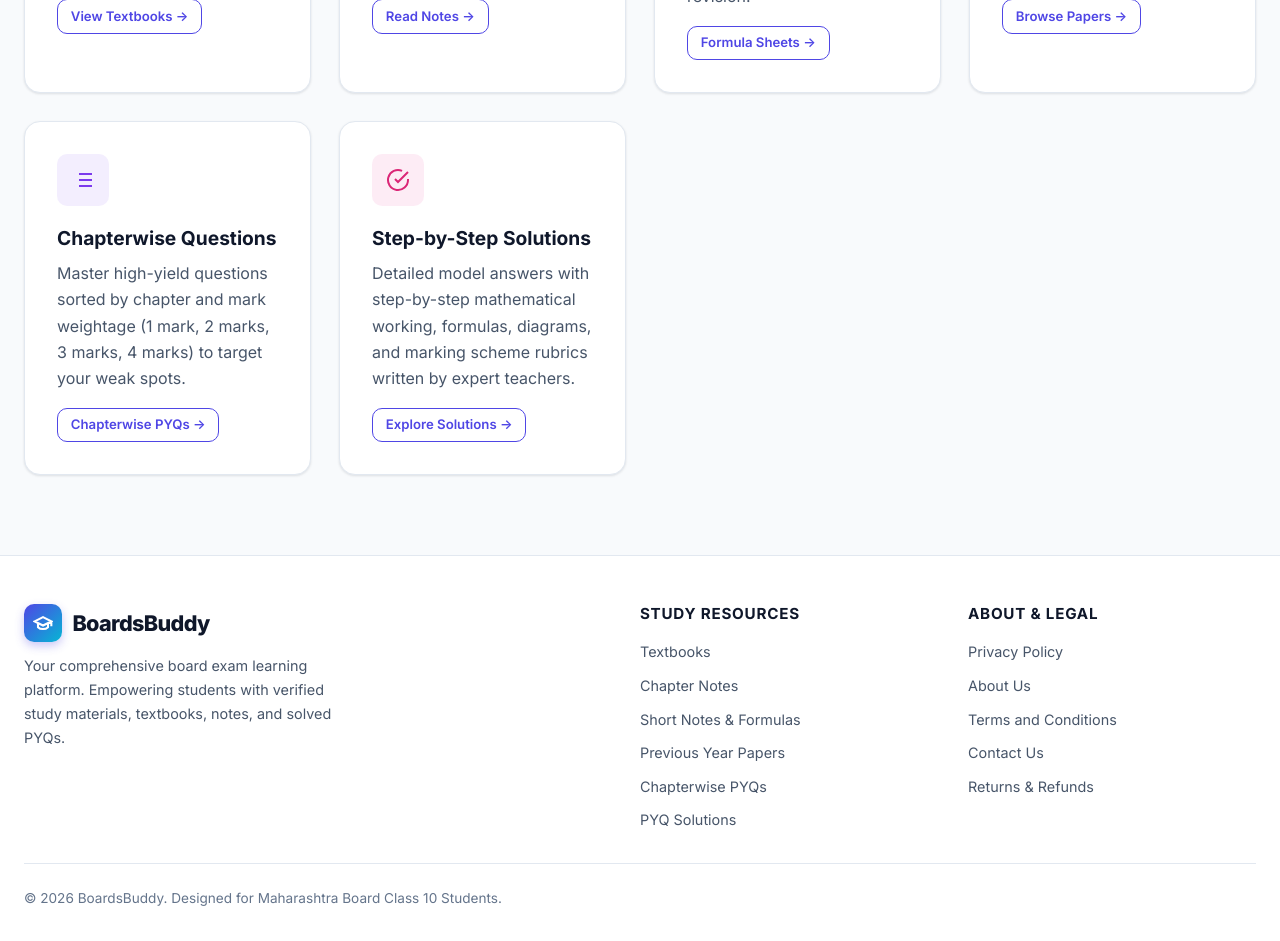
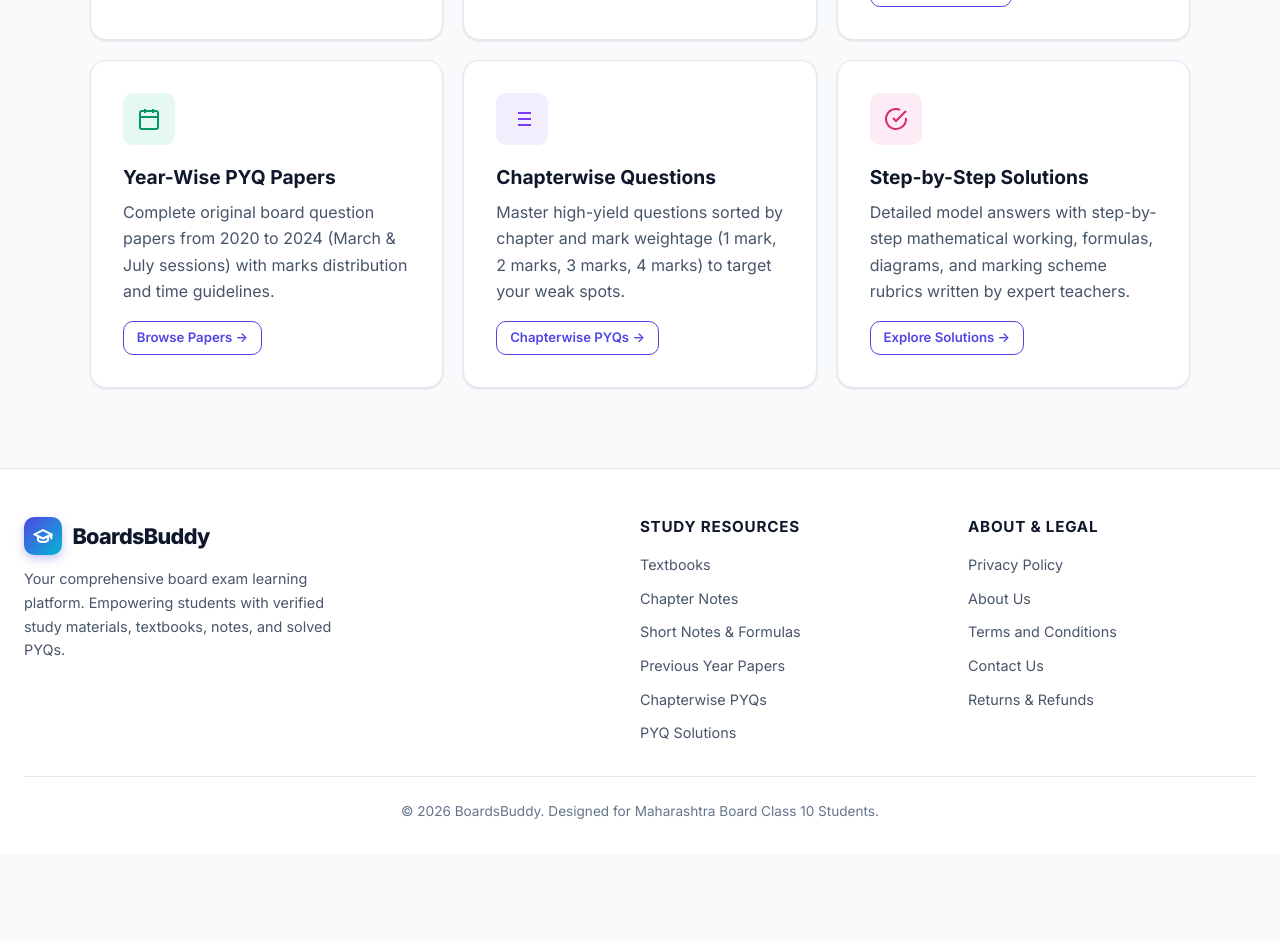
Before and after one commit to shubham88447/BoardsBuddy, a website: page index.html in a window 1280 px wide. Shown: the part 960-1901 px from the top of the page. After the commit the page ends 1814 px from the top, so only its background shows below. Drawn offline with nearby package versions, Linux system fonts and the light colour scheme.

Commit message:
Make feature cards responsive

```diff
--- a/css/components.css
+++ b/css/components.css
@@ -95,12 +95,34 @@
 
 /* Feature Grid on Landing Page */
 .features-grid {
-  display: grid;
-  grid-template-columns: repeat(auto-fit, minmax(min(100%, 280px), 1fr));
-  gap: 1.75rem;
-  margin-top: 4rem;
-  width: 100%;
-  max-width: 100%;
+    display: grid;
+    grid-template-columns: repeat(3, minmax(0, 1fr));
+    gap: 20px;
+    margin: 4rem auto 0;
+    width: 100%;
+    max-width: 1100px;
+    align-items: stretch;
+}
+
+.feature-card {
+    width: 100%;
+    min-width: 0;
+    height: 100%;
+    box-sizing: border-box;
+}
+
+@media (max-width: 768px) {
+    .features-grid {
+        grid-template-columns: repeat(2, minmax(0, 1fr));
+        gap: 16px;
+    }
+}
+
+@media (max-width: 480px) {
+    .features-grid {
+        grid-template-columns: 1fr;
+        gap: 16px;
+    }
 }
 
 .feature-card {
--- a/css/layout.css
+++ b/css/layout.css
@@ -366,12 +366,12 @@
   padding-top: 1.5rem;
   border-top: 1px solid var(--border-subtle);
   display: flex;
-  align-items: center;
-  justify-content: space-between;
+  align-items: stretch;
+  justify-content: center;
   font-size: 0.85rem;
   color: var(--text-muted);
   flex-wrap: wrap;
-  gap: 1rem;
+  gap: 20px;
 }
 
 /* Responsive Breakpoints */
```
Also changed, not shown: pages/about-us.html (+1 -1 lines), pages/chapterwise-pyqs.html (+0 -1 lines), pages/contact-us.html (+0 -1 lines), pages/notes.html (+0 -1 lines), pages/privacy-policy.html (+0 -1 lines), pages/profile.html (+0 -1 lines), pages/pyq-solutions.html (+0 -1 lines), pages/pyqs.html (+0 -1 lines), pages/returns-refunds.html (+0 -1 lines), pages/short-notes.html (+0 -1 lines), pages/terms-and-conditions.html (+0 -1 lines), pages/textbooks.html (+0 -1 lines).
